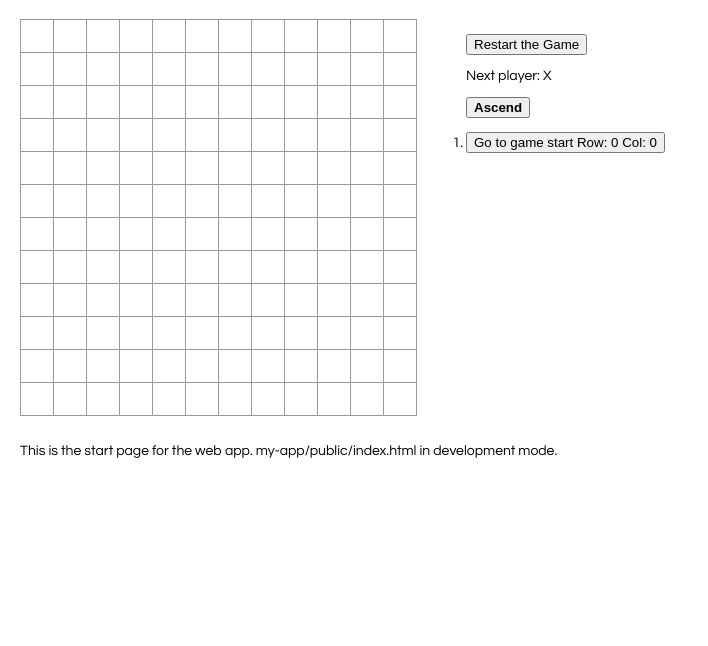
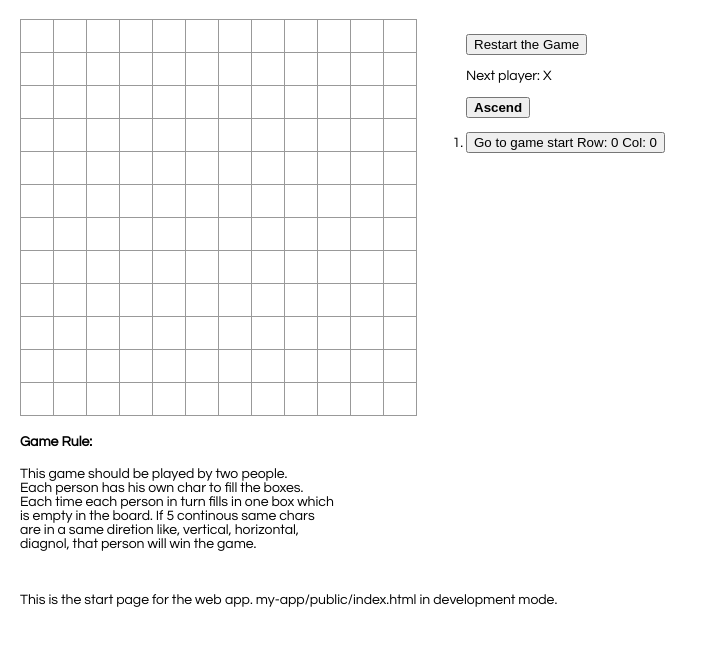
Before and after one commit to yongjiel/five_adjacent_chess, a React app: page public/index.html in a window 1280 px wide. Shown: the whole page, without its empty margins (0-708 px from the left). Built offline with nearby package versions, Linux system fonts and the light colour scheme.

Commit message:
Update public/index.html

```diff
--- a/public/index.html
+++ b/public/index.html
@@ -36,6 +36,12 @@
       To begin the development, run `npm start` or `yarn start`.
       To create a production bundle, use `npm run build` or `yarn build`.
     -->
+    <div>
+      <h4>Game Rule:</h4>
+      <p>
+      This game should be played by two people. <br/> Each person has his own char to fill the boxes. <br/>Each time each person in turn fills in one box which  <br/>is empty in the board. If 5 continous same chars  <br/>are in a same diretion like, vertical, horizontal, <br/>diagnol, that person will win the game.
+    </p>
+    </div>
    <br/><br/>
    This is the start page for the web app. my-app/public/index.html in development mode.
   </body>
--- a/src/index.js
+++ b/src/index.js
@@ -12,8 +12,6 @@ import React from 'react';
 import ReactDOM from 'react-dom';
 import './index.css';
 import Game from './Game.js';
-import Board from './Board.js';
-import Square from './Square.js';
 
 /*
 class Square extends React.Component {
```
